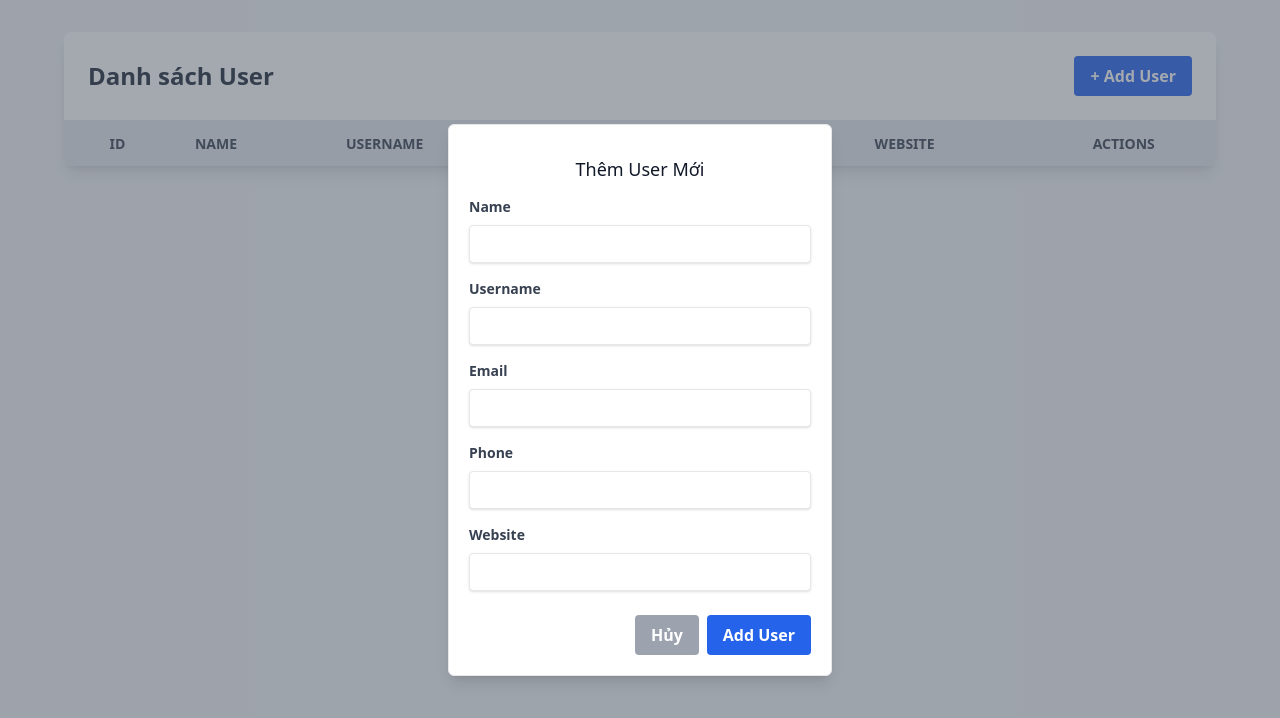
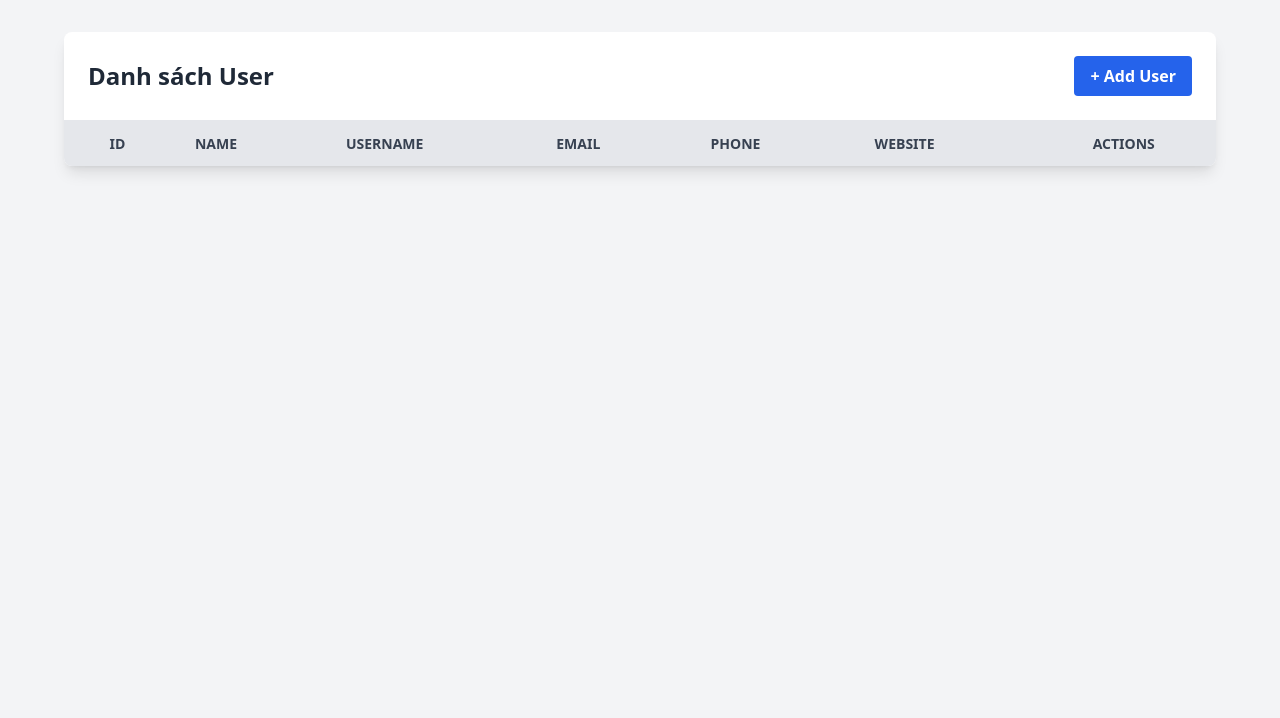
Before and after one commit to DangVai/listUserApiDevPlus, a plain HTML site: page index.html in a window 1280 px wide. Drawn offline with nearby package versions, Linux system fonts and the light colour scheme; no server answers.

Commit message:
fix dishplay item

```diff
--- a/index.html
+++ b/index.html
@@ -40,7 +40,7 @@
     </div>
 
     <div id="userModal"
-        class="fixed inset-0 bg-gray-600 bg-opacity-50 overflow-y-auto h-full w-full flex items-center justify-center">
+        class="hidden fixed inset-0 bg-gray-600 bg-opacity-50 overflow-y-auto h-full w-full flex items-center justify-center">
         <div class="relative p-5 border w-96 shadow-lg rounded-md bg-white">
             <div class="mt-3 text-center">
                 <h3 class="text-lg leading-6 font-medium text-gray-900">Thêm User Mới</h3>
```
Also changed, not shown: main.js (+0 -12 lines), renderRow.js (deleted, +0 -45 lines).
